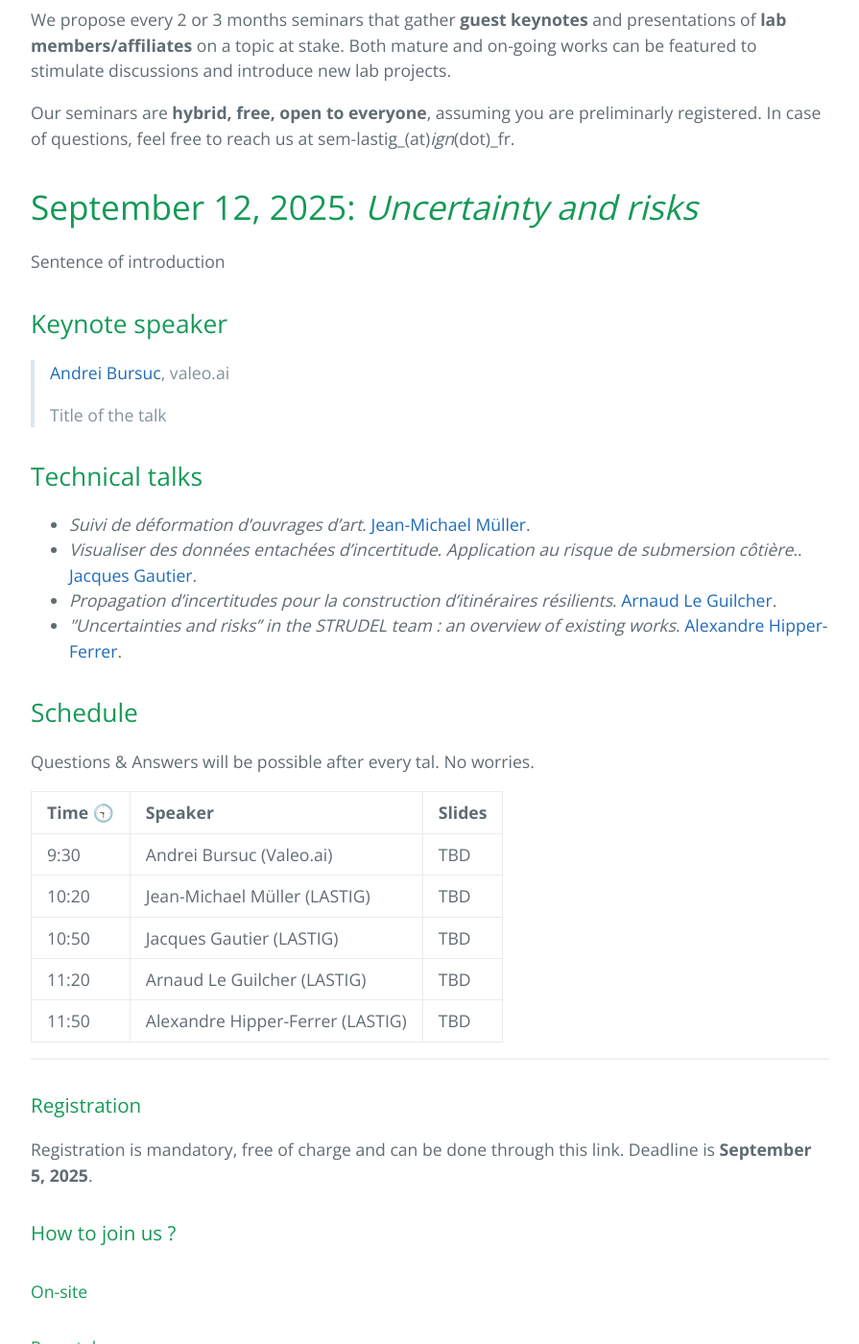
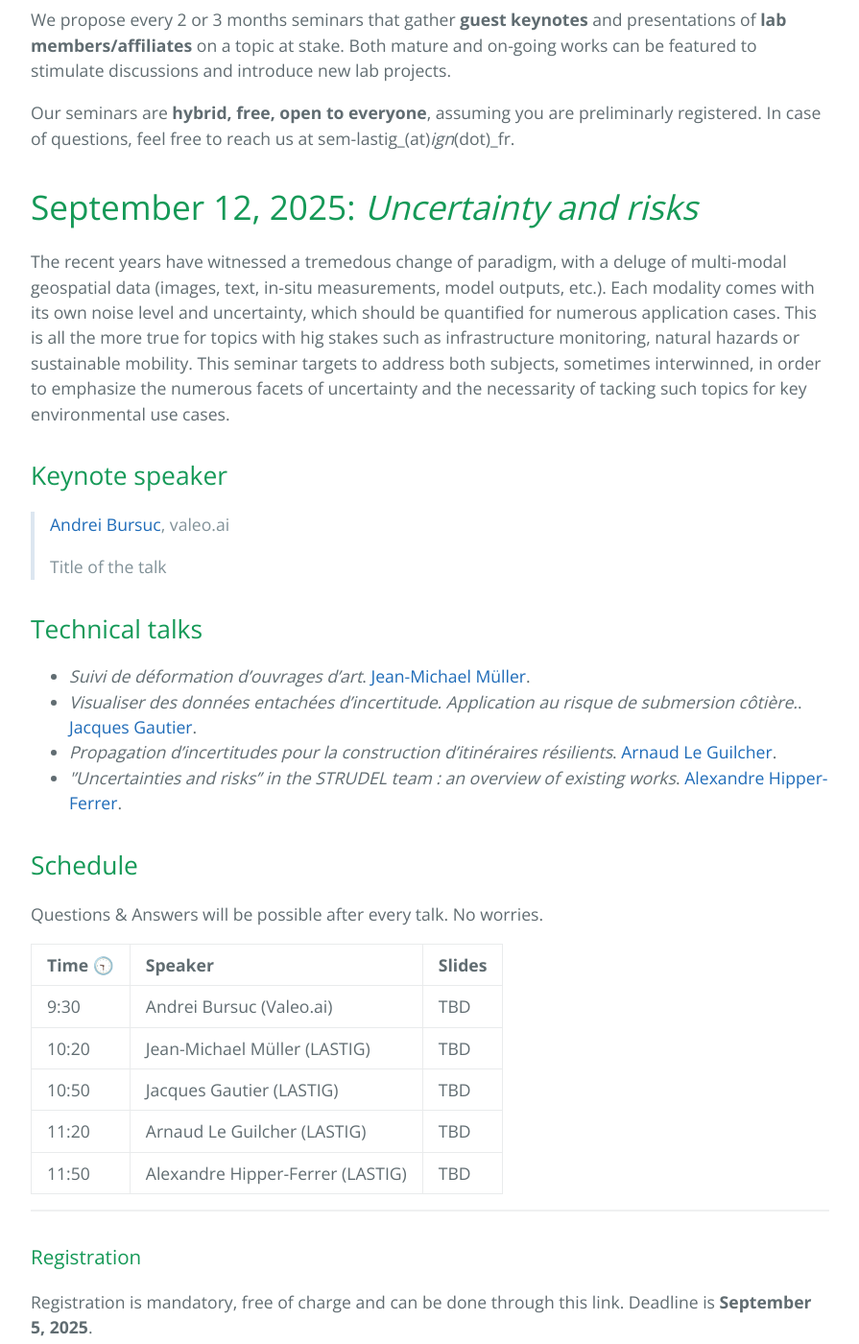
Before and after one commit to umrlastig/seminars, a Jekyll site: the page built from index.md, in a window 1280 px wide and 1400 px high, scrolled down 504 px. Shown: the whole window at 96% size, without its empty margins (192-1087 px from the left). Built offline with Jekyll 4.4.1, drawn with Linux system fonts in a browser that asks for light colours.

Commit message:
Update index.md

```diff
--- a/index.md
+++ b/index.md
@@ -11,7 +11,9 @@ Our seminars are **hybrid, free, open to everyone**, assuming you are preliminar
 <a id="news"></a>
 # September 12, 2025: _Uncertainty and risks_
 
-Sentence of introduction
+The recent years have witnessed a tremedous change of paradigm, with a deluge of multi-modal geospatial data (images, text, in-situ measurements, model outputs, etc.). Each modality comes with its own noise level and uncertainty, which should be quantified for numerous application cases.
+This is all the more true for topics with hig stakes such as infrastructure monitoring, natural hazards or sustainable mobility.
+This seminar targets to address both subjects, sometimes interwinned, in order to emphasize the numerous facets of uncertainty and the necessarity of tacking such topics for key environmental use cases.
 
 ## Keynote speaker
 
@@ -27,7 +29,7 @@ Sentence of introduction
 *   _''Uncertainties and risks'' in the STRUDEL team : an overview of existing works_. [Alexandre Hipper-Ferrer](https://ahippert.github.io/).
 
 ## Schedule
-Questions & Answers will be possible after every tal. No worries.
+Questions & Answers will be possible after every talk. No worries.
 
 | Time  🕤      | Speaker          | Slides |
 |:-------------|:------------------|:------|
```
